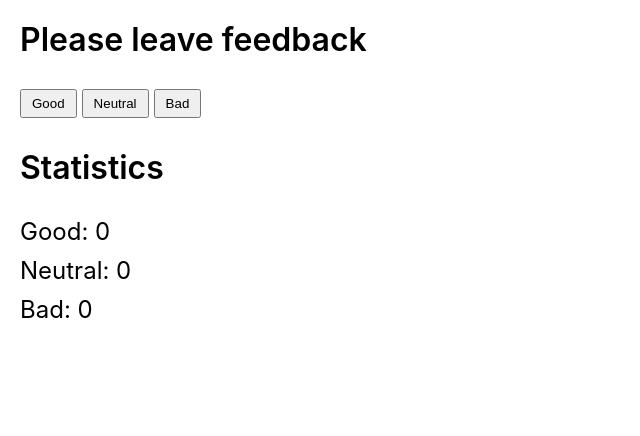
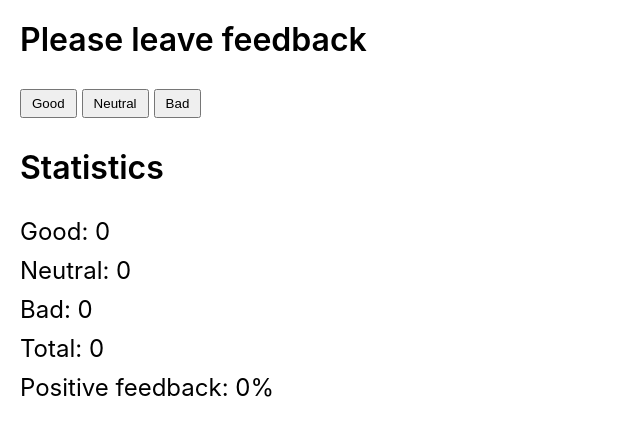
Before and after one commit to AlexRudnyk/goit-react-hw-02-feedback, a React (Create React App) app: page / in a window 1280 px wide. Shown: the top 436 px of the page, without its empty margins (0-640 px from the left). Built offline with nearby package versions, Linux system fonts and the light colour scheme.

Commit message:
Makes App feedback ready

```diff
--- a/src/components/App.jsx
+++ b/src/components/App.jsx
@@ -1,5 +1,76 @@
-import Feedback from './feedback';
+import React, { Component } from 'react';
+import {
+  FirstText,
+  Container,
+  BtnContainer,
+  Button,
+  StatisticsText,
+  StatisticsItem,
+} from './App.styled';
 
-export const App = () => {
-  return <Feedback />;
-};
+class App extends Component {
+  state = {
+    good: 0,
+    neutral: 0,
+    bad: 0,
+  };
+
+  handleGoodIncrement = () => {
+    this.setState(prevState => {
+      return {
+        good: prevState.good + 1,
+      };
+    });
+  };
+
+  handleNeutralIncrement = () => {
+    this.setState(prevState => {
+      return {
+        neutral: prevState.neutral + 1,
+      };
+    });
+  };
+
+  handleBadIncrement = () => {
+    this.setState(prevState => {
+      return {
+        bad: prevState.bad + 1,
+      };
+    });
+  };
+
+  render() {
+    const totalVotes = this.state.good + this.state.neutral + this.state.bad;
+    const positiveFeedbackPercentage =
+      (this.state.good / totalVotes) * 100 || 0;
+
+    return (
+      <Container>
+        <FirstText>Please leave feedback</FirstText>
+        <BtnContainer>
+          <Button type="button" onClick={this.handleGoodIncrement}>
+            Good
+          </Button>
+          <Button type="button" onClick={this.handleNeutralIncrement}>
+            Neutral
+          </Button>
+          <Button type="button" onClick={this.handleBadIncrement}>
+            Bad
+          </Button>
+        </BtnContainer>
+        <StatisticsText>Statistics</StatisticsText>
+        <ul>
+          <StatisticsItem>Good: {this.state.good}</StatisticsItem>
+          <StatisticsItem>Neutral: {this.state.neutral}</StatisticsItem>
+          <StatisticsItem>Bad: {this.state.bad}</StatisticsItem>
+          <StatisticsItem>Total: {totalVotes}</StatisticsItem>
+          <StatisticsItem>
+            Positive feedback: {positiveFeedbackPercentage.toFixed()}%
+          </StatisticsItem>
+        </ul>
+      </Container>
+    );
+  }
+}
+
+export default App;
--- a/src/components/feedback/Feedback.jsx
+++ /dev/null
@@ -1,68 +0,0 @@
-import React, { Component } from 'react';
-import {
-  FirstText,
-  Container,
-  BtnContainer,
-  Button,
-  StatisticsText,
-  StatisticsItem,
-} from './Feedback.styled';
-
-class Feedback extends Component {
-  state = {
-    good: 0,
-    neutral: 0,
-    bad: 0,
-  };
-
-  handleGoodIncrement = () => {
-    this.setState(prevState => {
-      return {
-        good: prevState.good + 1,
-      };
-    });
-  };
-
-  handleNeutralIncrement = () => {
-    this.setState(prevState => {
-      return {
-        neutral: prevState.neutral + 1,
-      };
-    });
-  };
-
-  handleBadIncrement = () => {
-    this.setState(prevState => {
-      return {
-        bad: prevState.bad + 1,
-      };
-    });
-  };
-
-  render() {
-    return (
-      <Container>
-        <FirstText>Please leave feedback</FirstText>
-        <BtnContainer>
-          <Button type="button" onClick={this.handleGoodIncrement}>
-            Good
-          </Button>
-          <Button type="button" onClick={this.handleNeutralIncrement}>
-            Neutral
-          </Button>
-          <Button type="button" onClick={this.handleBadIncrement}>
-            Bad
-          </Button>
-        </BtnContainer>
-        <StatisticsText>Statistics</StatisticsText>
-        <ul>
-          <StatisticsItem>Good: {this.state.good}</StatisticsItem>
-          <StatisticsItem>Neutral: {this.state.neutral}</StatisticsItem>
-          <StatisticsItem>Bad: {this.state.bad}</StatisticsItem>
-        </ul>
-      </Container>
-    );
-  }
-}
-
-export default Feedback;
--- a/src/components/feedback/index.js
+++ /dev/null
@@ -1 +0,0 @@
-export { default } from './Feedback';
--- a/src/index.js
+++ b/src/index.js
@@ -1,6 +1,6 @@
 import React from 'react';
 import ReactDOM from 'react-dom/client';
-import { App } from 'components/App';
+import App from 'components/App';
 import './index.css';
 
 ReactDOM.createRoot(document.getElementById('root')).render(
```
Also changed, not shown: src/components/App.styled.jsx (renamed from src/components/feedback/Feedback.styled.jsx).
